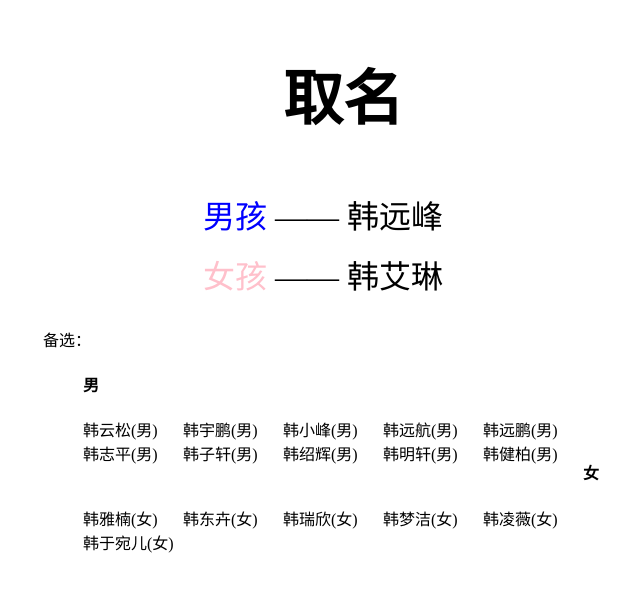
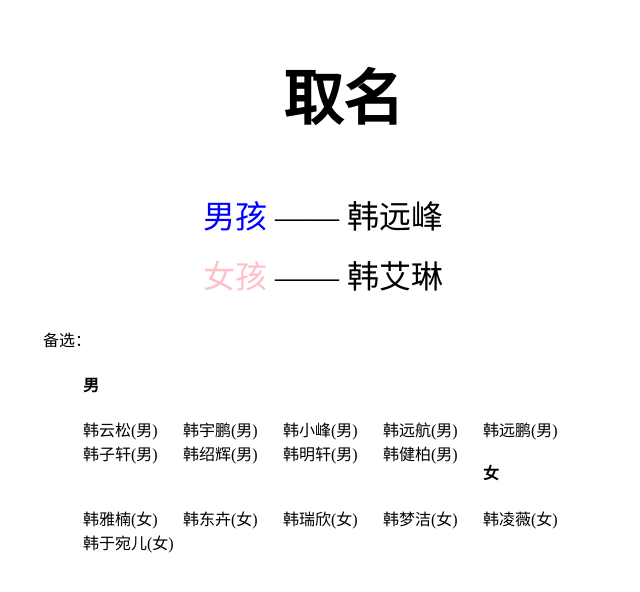
Before and after one commit to yubiaobin/yubiaobin.github.io, a Jekyll site: the page docs/name.html, which Jekyll copies as it is, in a window 1280 px wide. Shown: the top 592 px of the page, without its empty margins (297-937 px from the left). Built offline with Jekyll 4.4.1, drawn with Linux system fonts in a browser that asks for light colours; comment, search, counter and statistics services are not loaded.

Commit message:
remove unuseful name

```diff
--- a/docs/name.html
+++ b/docs/name.html
@@ -56,7 +56,6 @@
             <li>韩小峰(男)</li>
             <li>韩远航(男)</li>
             <li>韩远鹏(男)</li>
-            <li>韩志平(男)</li>
             <li>韩子轩(男)</li>
             <li>韩绍辉(男)</li>
             <li>韩明轩(男)</li>
```
